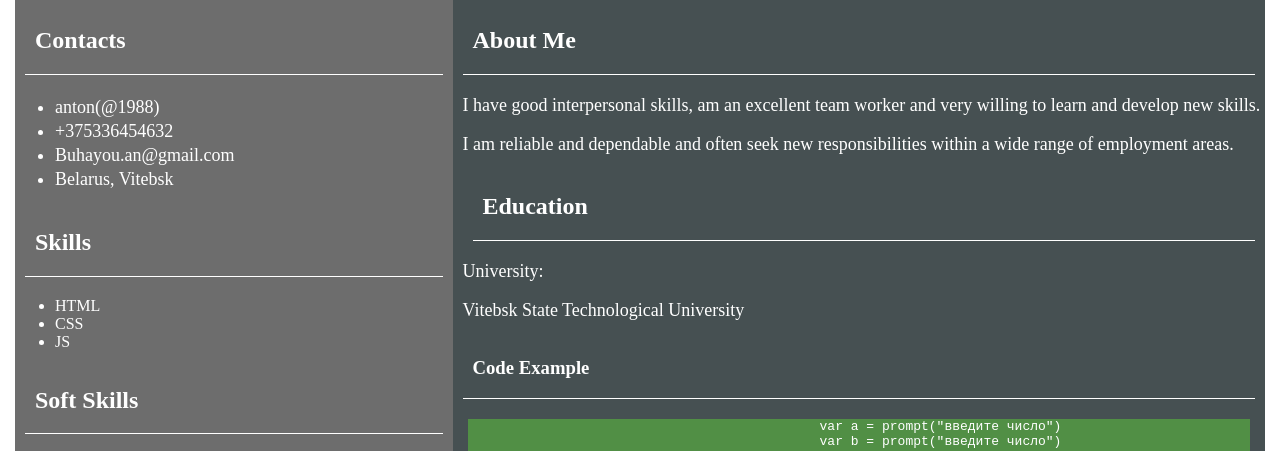
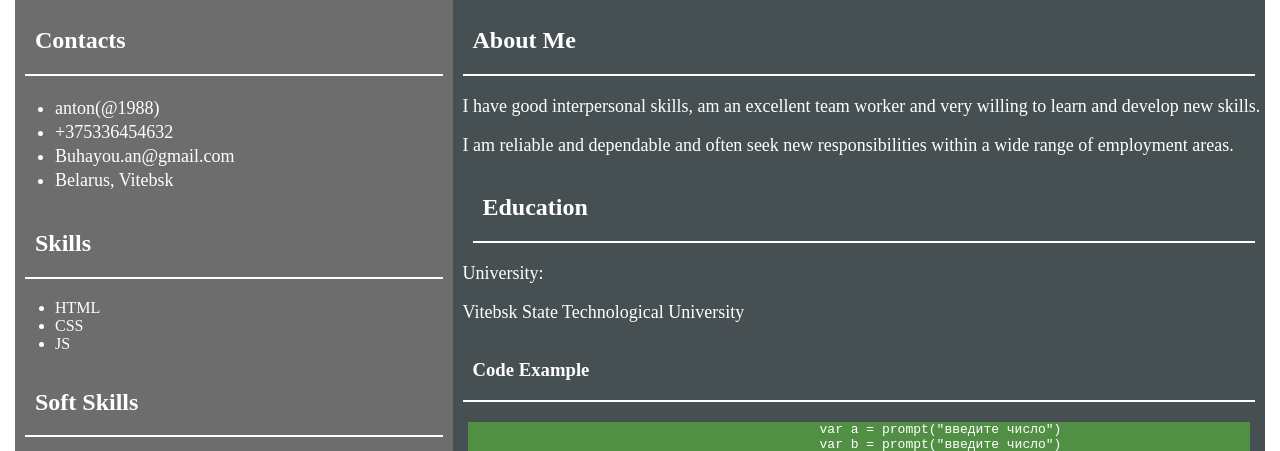
Before and after one commit to BugaevAnton/rsschool-cv, a plain HTML site: page index.html in a window 1280 px wide. Shown: the part 297-748 px from the top of the page. Drawn offline with Linux system fonts and the light colour scheme.

Commit message:
fix; css file

```diff
--- a/Style.css
+++ b/Style.css
@@ -50,7 +50,7 @@ header{
         padding: 0px 10px;
         margin: 10px 10px 20px 10px;
         align-items: baseline;
-        border-bottom: 1px solid;
+        border-bottom: 2px solid;
     }
 .contacts-list{
     font-size: 18px;
```
